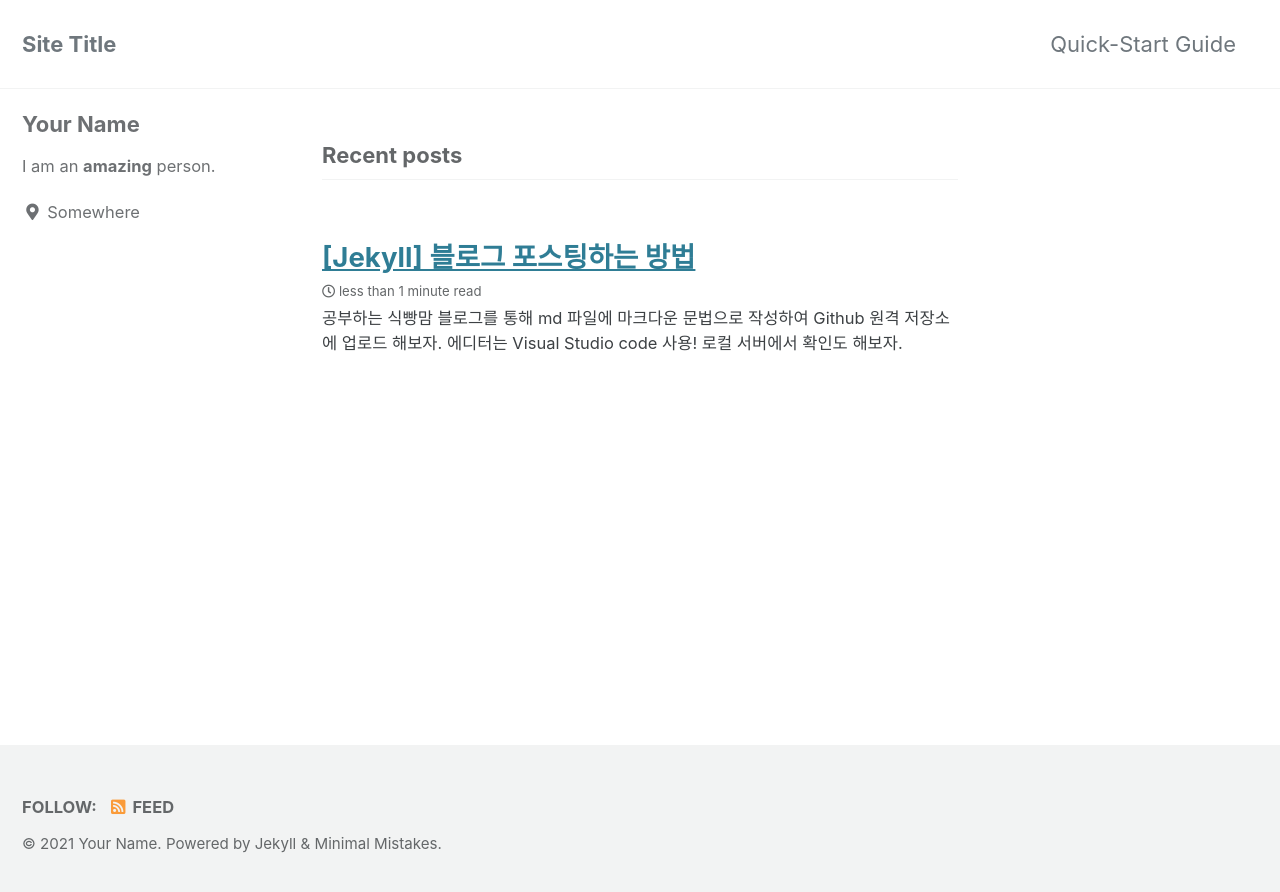
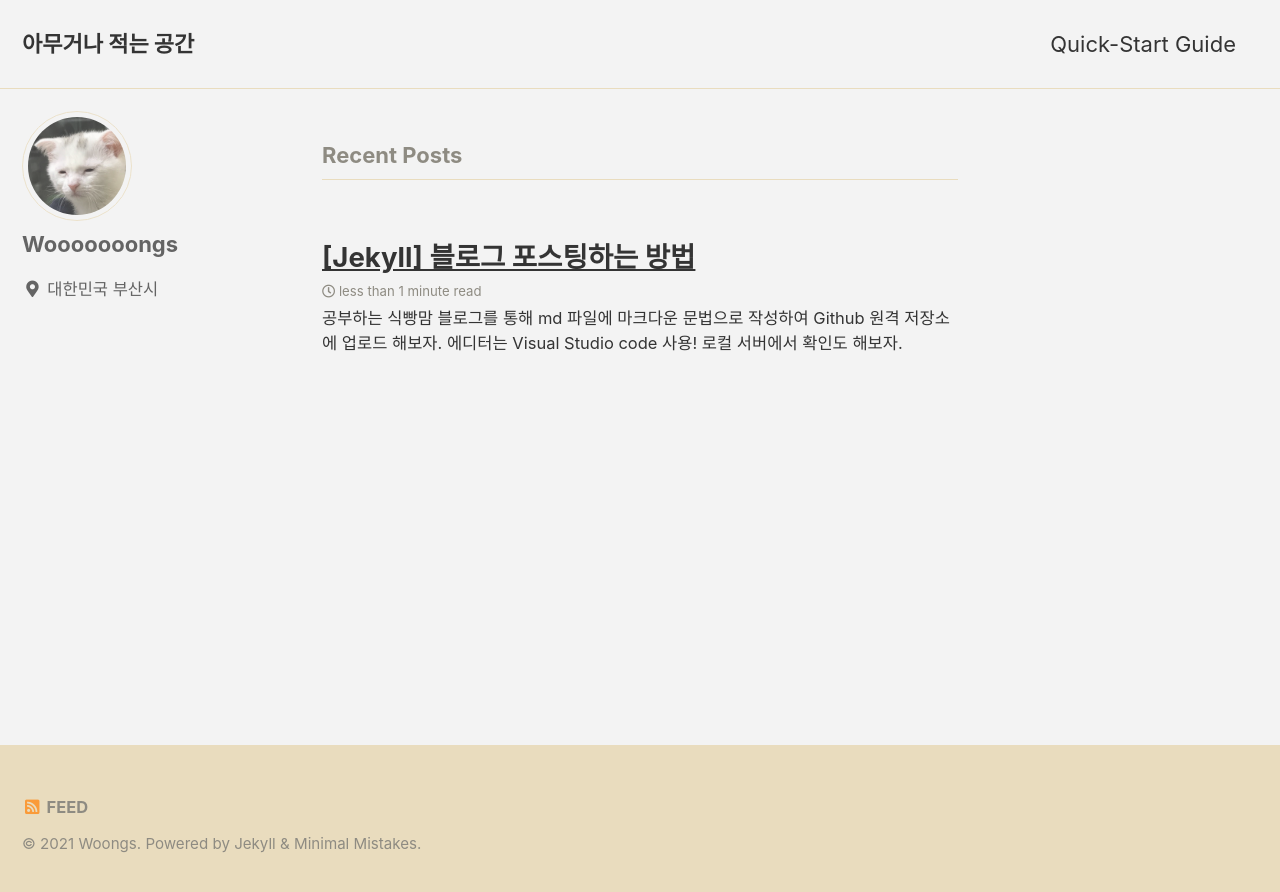
Before and after one commit to wooooooongs/wooooooongs.github.io, a Jekyll site: the page built from index.html, in a window 1280 px wide. Shown: the top 892 px of the page. Built offline with Jekyll 4.4.1, drawn with Linux system fonts in a browser that asks for light colours; cached includes are drawn as plain includes; the list of posts is cut into pages by our own code.

Commit message:
blog config update

```diff
--- a/Gemfile
+++ b/Gemfile
@@ -1,2 +1,3 @@
 source "https://rubygems.org"
 gemspec
+gem "webrick", "~> 1.7"
--- a/_config.yml
+++ b/_config.yml
@@ -12,16 +12,16 @@
 
 # theme                  : "minimal-mistakes-jekyll"
 # remote_theme           : "mmistakes/minimal-mistakes"
-minimal_mistakes_skin    : "default" # "air", "aqua", "contrast", "dark", "dirt", "neon", "mint", "plum", "sunrise"
+minimal_mistakes_skin    : "dirt" # "air", "aqua", "contrast", "dark", "dirt", "neon", "mint", "plum", "sunrise"
 
 # Site Settings
-locale                   : "en-US"
-title                    : "Site Title"
-title_separator          : "-"
+locale                   : "ko.KR"
+title                    : "아무거나 적는 공간"
+title_separator          : "|"
 subtitle                 : # site tagline that appears below site title in masthead
-name                     : "Your Name"
-description              : "An amazing website."
-url                      : # the base hostname & protocol for your site e.g. "https://mmistakes.github.io"
+name                     : "Woongs"
+description              : "드디어 블로그 개설!"
+url                      : "https://wooooooongs.github.io"
 baseurl                  : # the subpath of your site, e.g. "/blog"
 repository               : # GitHub username/repo-name e.g. "mmistakes/minimal-mistakes"
 teaser                   : # path of fallback teaser image, e.g. "/assets/images/500x300.png"
@@ -102,10 +102,10 @@ analytics:
 
 # Site Author
 author:
-  name             : "Your Name"
-  avatar           : # path of avatar image, e.g. "/assets/images/bio-photo.jpg"
-  bio              : "I am an **amazing** person."
-  location         : "Somewhere"
+  name             : "Wooooooongs"
+  avatar           : "/assets/images/bio-photo.jpeg"
+  bio              : ""
+  location         : "대한민국 부산시"
   email            :
   links:
     - label: "Email"
```
Also changed, not shown: README.md, assets/images/bio-photo.jpeg (added), screenshot-layouts.png (deleted), screenshot.png (deleted).
